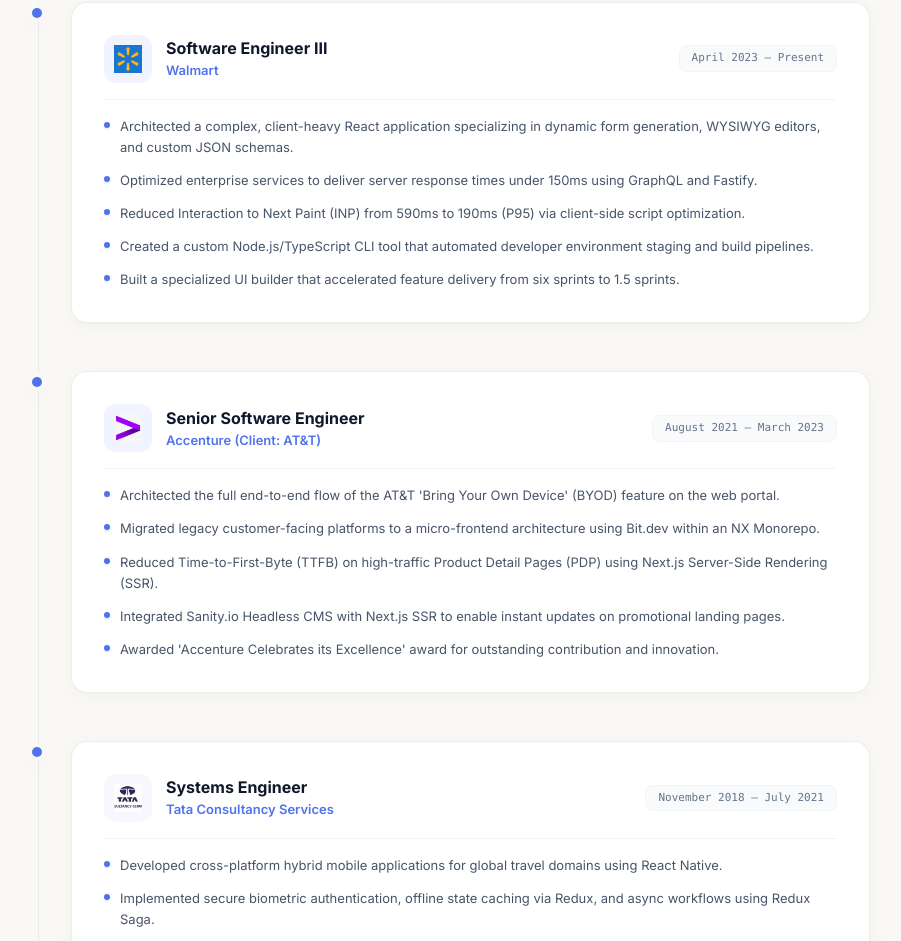
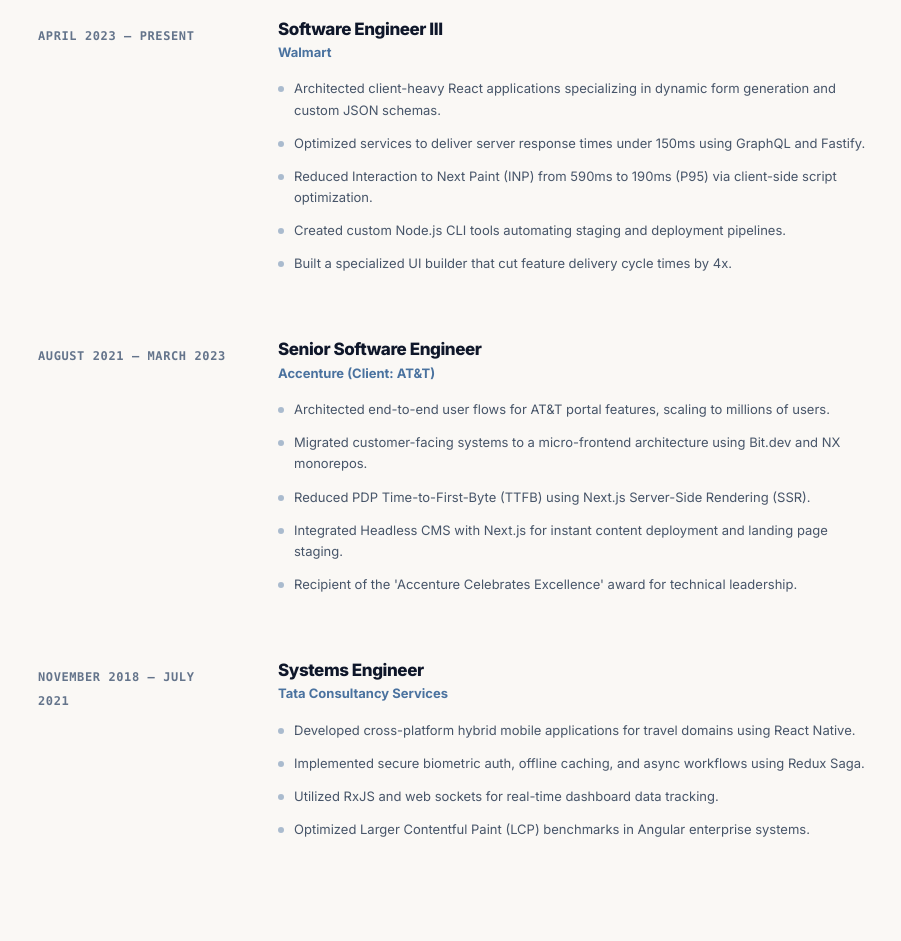
Before and after one commit to bashu241997/Baswanthpapisetty, a React (Create React App) app: page / in a window 1280 px wide. Shown: the part 1859-2800 px from the top of the page, without its empty margins (186-1087 px from the left). Built offline with nearby package versions, Linux system fonts and the light colour scheme.

Commit message:
refactor: migrate experience section to a minimalist two-column layout and update primary brand color to slate-blue throughout components

```diff
--- a/src/common/ExpCard.jsx
+++ b/src/common/ExpCard.jsx
@@ -1,3 +1,4 @@
+import React from "react";
 import { motion } from "framer-motion";
 
 export const ExperienceCard = ({ experience }) => (
@@ -13,12 +14,12 @@ export const ExperienceCard = ({ experience }) => (
           {experience.icon ? (
             <img src={experience.icon} alt={experience.company_name} className="w-7 h-7 object-contain" />
           ) : (
-            <span className="text-[#4f73ec] font-black text-base">{experience.company_name[0]}</span>
+            <span className="text-[#4a729f] font-black text-base">{experience.company_name[0]}</span>
           )}
         </div>
         <div>
           <h3 className="text-slate-900 text-[16px] font-bold leading-snug">{experience.title}</h3>
-          <p className="text-[#4f73ec] font-semibold text-[13px] mt-0.5">{experience.company_name}</p>
+          <p className="text-[#4a729f] font-semibold text-[13px] mt-0.5">{experience.company_name}</p>
         </div>
       </div>
 
@@ -32,7 +33,7 @@ export const ExperienceCard = ({ experience }) => (
     <ul className="space-y-3">
       {experience.points.map((point, i) => (
         <li key={i} className="flex items-start gap-2.5 text-[13px] text-slate-600 leading-relaxed">
-          <span className="w-1.5 h-1.5 rounded-full bg-[#4f73ec] flex-shrink-0 mt-1.5 shadow-sm shadow-[#4f73ec]/20" />
+          <span className="w-1.5 h-1.5 rounded-full bg-[#4a729f] flex-shrink-0 mt-1.5 shadow-sm shadow-[#4a729f]/20" />
           <span>{point}</span>
         </li>
       ))}
--- a/src/common/Footer.jsx
+++ b/src/common/Footer.jsx
@@ -16,7 +16,7 @@ const Footer = () => (
       <div className="flex flex-col md:flex-row justify-between items-center gap-6 mb-6">
         <div className="flex items-center gap-2">
           <div className="logo-mark text-[13px]">BP</div>
-          <span className="font-bold text-[14px] text-slate-900">Baswanth<span className="text-[#3b82f6]">.</span></span>
+          <span className="font-bold text-[14px] text-slate-900">Baswanth<span className="text-[#4a729f]">.</span></span>
         </div>
         <nav className="flex flex-wrap justify-center gap-6">
           {navLinks.map((l) => (
@@ -31,7 +31,7 @@ const Footer = () => (
             { href: "https://www.linkedin.com/in/baswanth-papisetty-91340b9a/", Icon: Linkedin },
             { href: "https://bashu-53054.web.app/", Icon: Globe }
           ].map(({ href, Icon }, i) => (
-            <a key={i} href={href} target="_blank" rel="noreferrer" className="w-8 h-8 rounded-lg border border-gray-200 flex items-center justify-center text-slate-500 hover:text-slate-900 hover:border-[#3b82f6]/20 transition-all duration-200">
+            <a key={i} href={href} target="_blank" rel="noreferrer" className="w-8 h-8 rounded-lg border border-gray-200 flex items-center justify-center text-slate-500 hover:text-slate-900 hover:border-[#4a729f]/20 transition-all duration-200">
               <Icon className="w-4 h-4" />
             </a>
           ))}
--- a/src/common/Header.jsx
+++ b/src/common/Header.jsx
@@ -27,7 +27,7 @@ const Header = () => {
           <a href="#homer" className="flex items-center gap-2.5 group">
             <div className="logo-mark">BP</div>
             <span className="font-bold text-[15px] text-slate-900 tracking-tight">
-              Baswanth<span className="text-[#3b82f6]">.</span>
+              Baswanth<span className="text-[#4a729f]">.</span>
             </span>
           </a>
 
@@ -56,14 +56,14 @@ const Header = () => {
                 href={href}
                 target="_blank"
                 rel="noreferrer"
-                className="w-8 h-8 rounded-lg border border-gray-200 flex items-center justify-center text-slate-500 hover:text-slate-900 hover:border-blue-500/30 hover:bg-blue-500/5 transition-all duration-200"
+                className="w-8 h-8 rounded-lg border border-gray-200 flex items-center justify-center text-slate-500 hover:text-slate-900 hover:border-[#4a729f]/30 hover:bg-[#4a729f]/5 transition-all duration-200"
               >
                 <Icon className="w-4 h-4" />
               </a>
             ))}
             <a
               href="#contact"
-              className="ml-2 px-4 py-1.5 rounded-lg bg-white border border-gray-200 hover:border-blue-500/30 hover:bg-blue-500/5 text-[12px] font-medium text-slate-700 hover:text-slate-900 transition-all duration-200"
+              className="ml-2 px-4 py-1.5 rounded-lg bg-white border border-gray-200 hover:border-[#4a729f]/30 hover:bg-[#4a729f]/5 text-[12px] font-medium text-slate-700 hover:text-slate-900 transition-all duration-200"
             >
               Contact
             </a>
--- a/src/components/Experiences.jsx
+++ b/src/components/Experiences.jsx
@@ -1,8 +1,4 @@
 import React from "react";
-import Acc from "../assets/acc.png";
-import Wal from "../assets/wal.png";
-import Tcs from "../assets/tcs.png";
-import { ExperienceCard } from "../common/ExpCard";
 import { styles } from "../styles";
 import { motion } from "framer-motion";
 
@@ -11,43 +7,36 @@ const Experiences = () => {
     {
       title: "Software Engineer III",
       company_name: "Walmart",
-      icon: Wal,
-      iconBg: "rgba(79, 115, 236, 0.08)",
       date: "April 2023 – Present",
       points: [
-        "Architected a complex, client-heavy React application specializing in dynamic form generation, WYSIWYG editors, and custom JSON schemas.",
-        "Optimized enterprise services to deliver server response times under 150ms using GraphQL and Fastify.",
+        "Architected client-heavy React applications specializing in dynamic form generation and custom JSON schemas.",
+        "Optimized services to deliver server response times under 150ms using GraphQL and Fastify.",
         "Reduced Interaction to Next Paint (INP) from 590ms to 190ms (P95) via client-side script optimization.",
-        "Created a custom Node.js/TypeScript CLI tool that automated developer environment staging and build pipelines.",
-        "Built a specialized UI builder that accelerated feature delivery from six sprints to 1.5 sprints."
+        "Created custom Node.js CLI tools automating staging and deployment pipelines.",
+        "Built a specialized UI builder that cut feature delivery cycle times by 4x."
       ],
     },
     {
       title: "Senior Software Engineer",
       company_name: "Accenture (Client: AT&T)",
-      icon: Acc,
-      iconBg: "rgba(79, 115, 236, 0.08)",
       date: "August 2021 – March 2023",
       points: [
-        "Architected the full end-to-end flow of the AT&T 'Bring Your Own Device' (BYOD) feature on the web portal.",
-        "Migrated legacy customer-facing platforms to a micro-frontend architecture using Bit.dev within an NX Monorepo.",
-        "Reduced Time-to-First-Byte (TTFB) on high-traffic Product Detail Pages (PDP) using Next.js Server-Side Rendering (SSR).",
-        "Integrated Sanity.io Headless CMS with Next.js SSR to enable instant updates on promotional landing pages.",
-        "Awarded 'Accenture Celebrates its Excellence' award for outstanding contribution and innovation."
+        "Architected end-to-end user flows for AT&T portal features, scaling to millions of users.",
+        "Migrated customer-facing systems to a micro-frontend architecture using Bit.dev and NX monorepos.",
+        "Reduced PDP Time-to-First-Byte (TTFB) using Next.js Server-Side Rendering (SSR).",
+        "Integrated Headless CMS with Next.js for instant content deployment and landing page staging.",
+        "Recipient of the 'Accenture Celebrates Excellence' award for technical leadership."
       ],
     },
     {
       title: "Systems Engineer",
       company_name: "Tata Consultancy Services",
-      icon: Tcs,
-      iconBg: "rgba(79, 115, 236, 0.05)",
       date: "November 2018 – July 2021",
       points: [
-        "Developed cross-platform hybrid mobile applications for global travel domains using React Native.",
-        "Implemented secure biometric authentication, offline state caching via Redux, and async workflows using Redux Saga.",
-        "Leveraged RxJS and web sockets for real-time flight status tracking dashboards.",
-        "Built shared Higher-Order Components (HOCs) to enable code sharing across micro-frontends.",
-        "Improved LCP (Largest Contentful Paint) benchmarks in legacy Angular enterprise applications."
+        "Developed cross-platform hybrid mobile applications for travel domains using React Native.",
+        "Implemented secure biometric auth, offline caching, and async workflows using Redux Saga.",
+        "Utilized RxJS and web sockets for real-time dashboard data tracking.",
+        "Optimized Larger Contentful Paint (LCP) benchmarks in Angular enterprise systems."
       ],
     },
   ];
@@ -57,36 +46,54 @@ const Experiences = () => {
       <div className="max-w-4xl mx-auto px-4 sm:px-6 lg:px-8 relative z-10 w-full">
 
         {/* Section header */}
-        <div className="text-center mb-16">
+        <div className="text-center mb-20">
           <p className={`${styles.sectionSubText}`}>Work History</p>
           <h2 className={`${styles.sectionHeadText} mt-2`}>
             Professional <span className="gradient-text">Experience</span>
           </h2>
-          <div className="h-[2px] w-12 bg-[#4f73ec] rounded-full mt-4 mx-auto" />
+          <div className="h-[2px] w-12 bg-[#4a729f] rounded-full mt-4 mx-auto" />
         </div>
 
-        {/* Timeline container */}
-        <div className="relative pl-6 sm:pl-8 border-l border-gray-200/80 space-y-12">
-          {experiences.map((exp, index) => {
-            return (
-              <motion.div
-                key={index}
-                initial={{ opacity: 0, y: 30 }}
-                whileInView={{ opacity: 1, y: 0 }}
-                viewport={{ once: true, margin: "-100px" }}
-                transition={{ duration: 0.6, delay: index * 0.1, ease: "easeOut" }}
-                className="relative"
-              >
-                {/* Timeline node */}
-                <div className="absolute -left-[31px] sm:-left-[39px] top-1.5 z-20">
-                  <div className="w-2.5 h-2.5 rounded-full bg-[#4f73ec] ring-4 ring-[#faf8f5] shadow-lg shadow-[#4f73ec]/25" />
+        {/* Minimalist 2-Column Experience List */}
+        <div className="space-y-16">
+          {experiences.map((exp, index) => (
+            <motion.div
+              key={index}
+              initial={{ opacity: 0, y: 15 }}
+              whileInView={{ opacity: 1, y: 0 }}
+              viewport={{ once: true }}
+              transition={{ duration: 0.5, delay: index * 0.1 }}
+              className="flex flex-col md:flex-row gap-4 md:gap-12 items-start"
+            >
+              {/* Left Column: Date Range */}
+              <div className="w-full md:w-48 flex-shrink-0 pt-1">
+                <span className="text-[12px] font-bold font-mono tracking-wider text-slate-500 uppercase">
+                  {exp.date}
+                </span>
+              </div>
+
+              {/* Right Column: Title, Company, & Achievements */}
+              <div className="flex-1 space-y-4">
+                <div>
+                  <h3 className="text-[17px] font-extrabold text-slate-900 tracking-tight leading-snug">
+                    {exp.title}
+                  </h3>
+                  <div className="text-[13px] font-bold text-[#4a729f] mt-0.5">
+                    {exp.company_name}
+                  </div>
                 </div>
 
-                {/* Experience Card */}
-                <ExperienceCard experience={exp} />
-              </motion.div>
-            );
-          })}
+                <ul className="space-y-3">
+                  {exp.points.map((point, i) => (
+                    <li key={i} className="flex items-start gap-2.5 text-[13px] text-slate-600 leading-relaxed">
+                      <span className="w-1.5 h-1.5 rounded-full bg-[#4a729f]/45 flex-shrink-0 mt-2" />
+                      <span>{point}</span>
+                    </li>
+                  ))}
+                </ul>
+              </div>
+            </motion.div>
+          ))}
         </div>
 
       </div>
--- a/src/components/Projects.jsx
+++ b/src/components/Projects.jsx
@@ -8,28 +8,28 @@ const Projects = () => {
     {
       name: "Hospital Management App",
       description: "A comprehensive patient and doctor coordination system featuring scheduling workflows, medical record history, and communication channels.",
-      tags: [{ name: "React", color: "text-[#0e7490]" }, { name: "Next.js", color: "text-gray-600" }, { name: "TypeScript", color: "text-cyan-600" }],
+      tags: [{ name: "React", color: "text-[#4a729f]" }, { name: "Next.js", color: "text-gray-600" }, { name: "TypeScript", color: "text-cyan-600" }],
       source_code_link: "https://github.com/bashu241997/HMS",
       domain: "https://hospitalmanagementsystemsproject.vercel.app/overview"
     },
     {
       name: "Whisper Hub",
       description: "Real-time chat platform supporting direct messaging, channel creation, file sharing, and automated presence/typing indicators.",
-      tags: [{ name: "React", color: "text-[#0e7490]" }, { name: "Socket.io", color: "text-emerald-600" }, { name: "Node.js", color: "text-indigo-600" }],
+      tags: [{ name: "React", color: "text-[#4a729f]" }, { name: "Socket.io", color: "text-emerald-600" }, { name: "Node.js", color: "text-indigo-600" }],
       source_code_link: "https://github.com/bashu241997/private-cht",
       domain: "https://clonedwebsites.web.app/login"
     },
     {
       name: "Magic Kingdom",
       description: "A clean UI streaming site clone styled for high visual engagement and optimized media load configurations.",
-      tags: [{ name: "Next.js", color: "text-gray-600" }, { name: "React", color: "text-[#0e7490]" }, { name: "Tailwind CSS", color: "text-cyan-600" }],
+      tags: [{ name: "Next.js", color: "text-gray-600" }, { name: "React", color: "text-[#4a729f]" }, { name: "Tailwind CSS", color: "text-cyan-600" }],
       source_code_link: "https://github.com/bashu241997/Disney-clone",
       domain: "https://clonedwebsites.web.app/login"
     },
     {
       name: "Weather Dashboard",
       description: "Real-time atmospheric condition tracking system with location mapping, hourly predictions, and responsive dynamic background styles.",
-      tags: [{ name: "React", color: "text-[#0e7490]" }, { name: "TypeScript", color: "text-cyan-600" }, { name: "OpenWeather API", color: "text-amber-600" }],
+      tags: [{ name: "React", color: "text-[#4a729f]" }, { name: "TypeScript", color: "text-cyan-600" }, { name: "OpenWeather API", color: "text-amber-600" }],
       source_code_link: "https://github.com/bashu241997/improved-weather",
       domain: "https://improved-weather.vercel.app/"
     },
@@ -52,7 +52,7 @@ const Projects = () => {
           <h2 className={`${styles.sectionHeadText} mt-2`}>
             Featured <span className="gradient-text">Projects</span>
           </h2>
-          <div className="h-[2px] w-12 bg-[#0e7490] rounded-full mt-4 mx-auto lg:mx-0" />
+          <div className="h-[2px] w-12 bg-[#4a729f] rounded-full mt-4 mx-auto lg:mx-0" />
           <p className="mt-4 text-slate-600 text-[14px] max-w-lg leading-relaxed mx-auto lg:mx-0">
             A selection of applications and codebases built using modern frontend frameworks and integrations.
           </p>
--- a/src/components/skill.jsx
+++ b/src/components/skill.jsx
@@ -11,7 +11,7 @@ const SkillGroup = ({ title, skills, index }) => (
     className="dark-card p-6 sm:p-8"
   >
     <h3 className="text-[15px] font-bold text-slate-900 mb-6 flex items-center gap-2">
-      <span className="w-1 h-5 rounded-full bg-[#0e7490]" />
+      <span className="w-1 h-5 rounded-full bg-[#4a729f]" />
       {title}
     </h3>
 
@@ -19,7 +19,7 @@ const SkillGroup = ({ title, skills, index }) => (
       {skills.map((skill) => (
         <span
           key={skill}
-          className="px-3.5 py-2 rounded-lg bg-gray-50 border border-gray-200/60 text-[12px] text-slate-700 font-medium hover:text-[#0e7490] hover:border-[#0e7490]/30 hover:bg-[#0e7490]/5 transition-all duration-200 cursor-default"
+          className="px-3.5 py-2 rounded-lg bg-gray-50 border border-gray-200/60 text-[12px] text-slate-700 font-medium hover:text-[#4a729f] hover:border-[#4a729f]/30 hover:bg-[#4a729f]/5 transition-all duration-200 cursor-default"
         >
           {skill}
         </span>
@@ -60,7 +60,7 @@ const SkillContainer = () => {
           <h2 className={`${styles.sectionHeadText} mt-2`}>
             Tech Stack & <span className="gradient-text">Skills</span>
           </h2>
-          <div className="h-[2px] w-12 bg-[#0e7490] rounded-full mt-4 mx-auto" />
+          <div className="h-[2px] w-12 bg-[#4a729f] rounded-full mt-4 mx-auto" />
         </motion.div>
 
         {/* Skill Groups Grid */}
```
Also changed, not shown: src/assets/icons.js (+29 -21 lines), src/common/ProjectCard.jsx (+6 -6 lines), src/components/Skills.jsx (+4 -4 lines), src/components/contacts.jsx (+4 -4 lines).
